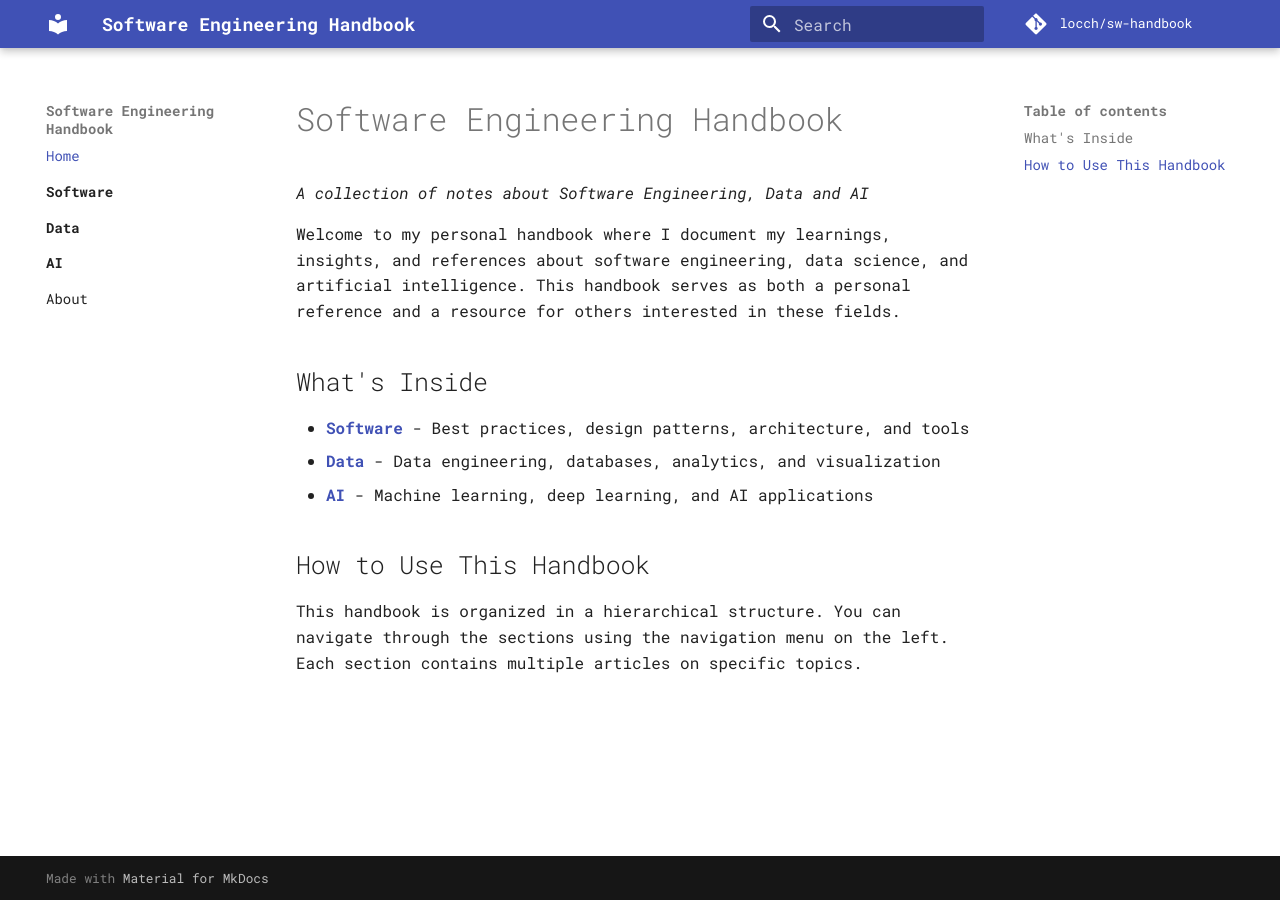
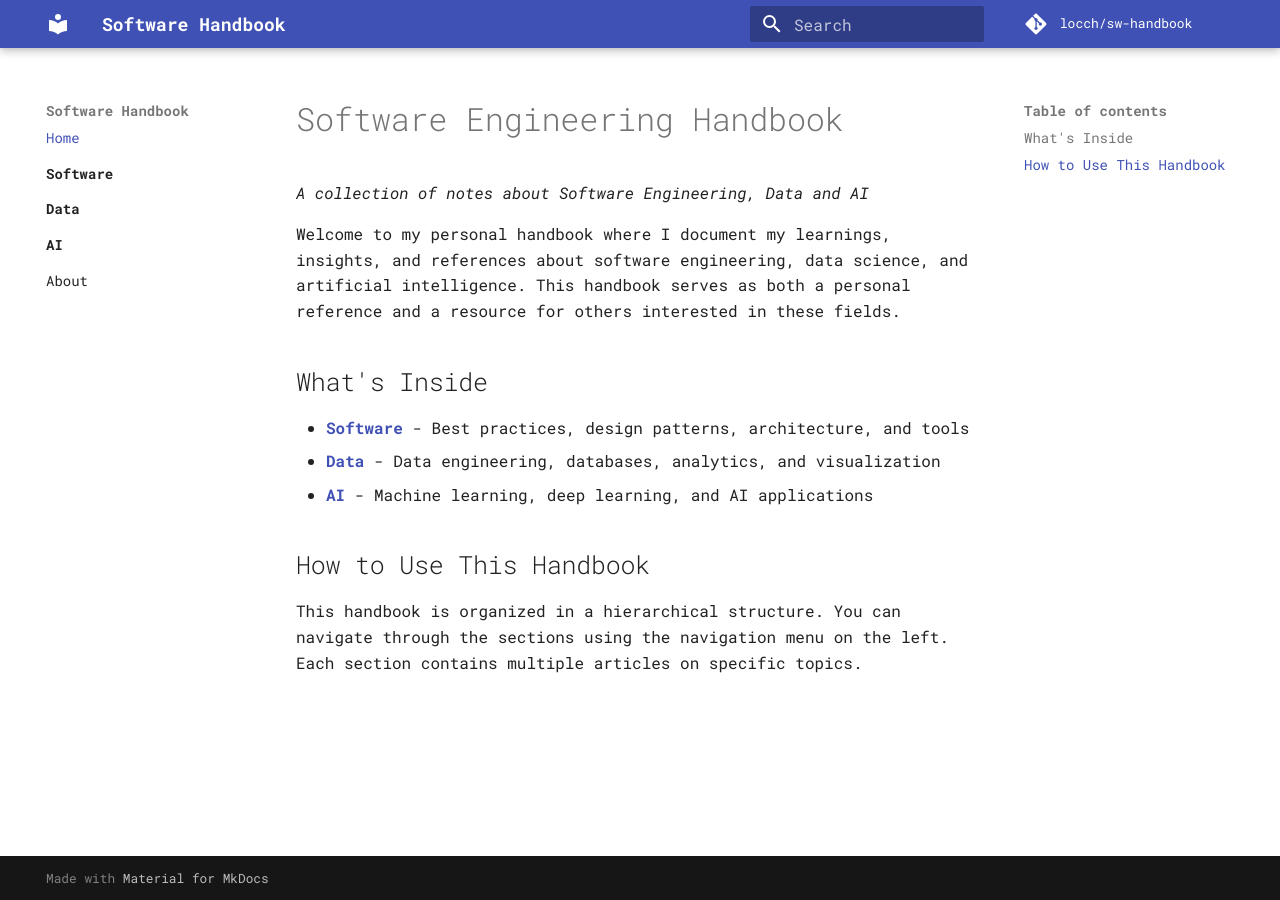
Before and after one commit to locchh/sw-handbook, an MkDocs documentation site: the page built from docs/index.md, in a window 1280 px wide. Built offline with MkDocs 1.6.1 and Material for MkDocs 9.7.7, drawn with Linux system fonts in a browser that asks for light colours; comment, search, counter and statistics services are not loaded; part of the change alters nothing that is shown.

```diff
--- a/mkdocs.yml
+++ b/mkdocs.yml
@@ -1,8 +1,15 @@
-site_name: Software Engineering Handbook
+# Site
+site_name: Software Handbook
 site_description: A handbook about Software Engineering, Data and AI
 site_author: locch
 site_url: https://locchh.github.io/sw-handbook/
 
+# Repository
+repo_url: https://github.com/locchh/sw-handbook
+repo_name: locch/sw-handbook
+edit_uri: edit/main/docs/
+
+# Theme
 theme:
   name: material
   palette:
@@ -19,6 +26,7 @@ theme:
     - navigation.sections
     - content.code.copy
 
+# Markdown extensions
 markdown_extensions:
   - admonition
   - pymdownx.highlight
@@ -28,6 +36,7 @@ markdown_extensions:
   - toc:
       permalink: true
 
+# Navigation
 nav:
   - Home: index.md
   - Software:
@@ -37,7 +46,3 @@ nav:
   - AI:
       - Overview: ai/index.md
   - About: about.md
-
-repo_url: https://github.com/locchh/sw-handbook
-repo_name: locch/sw-handbook
-edit_uri: edit/main/docs/
```
